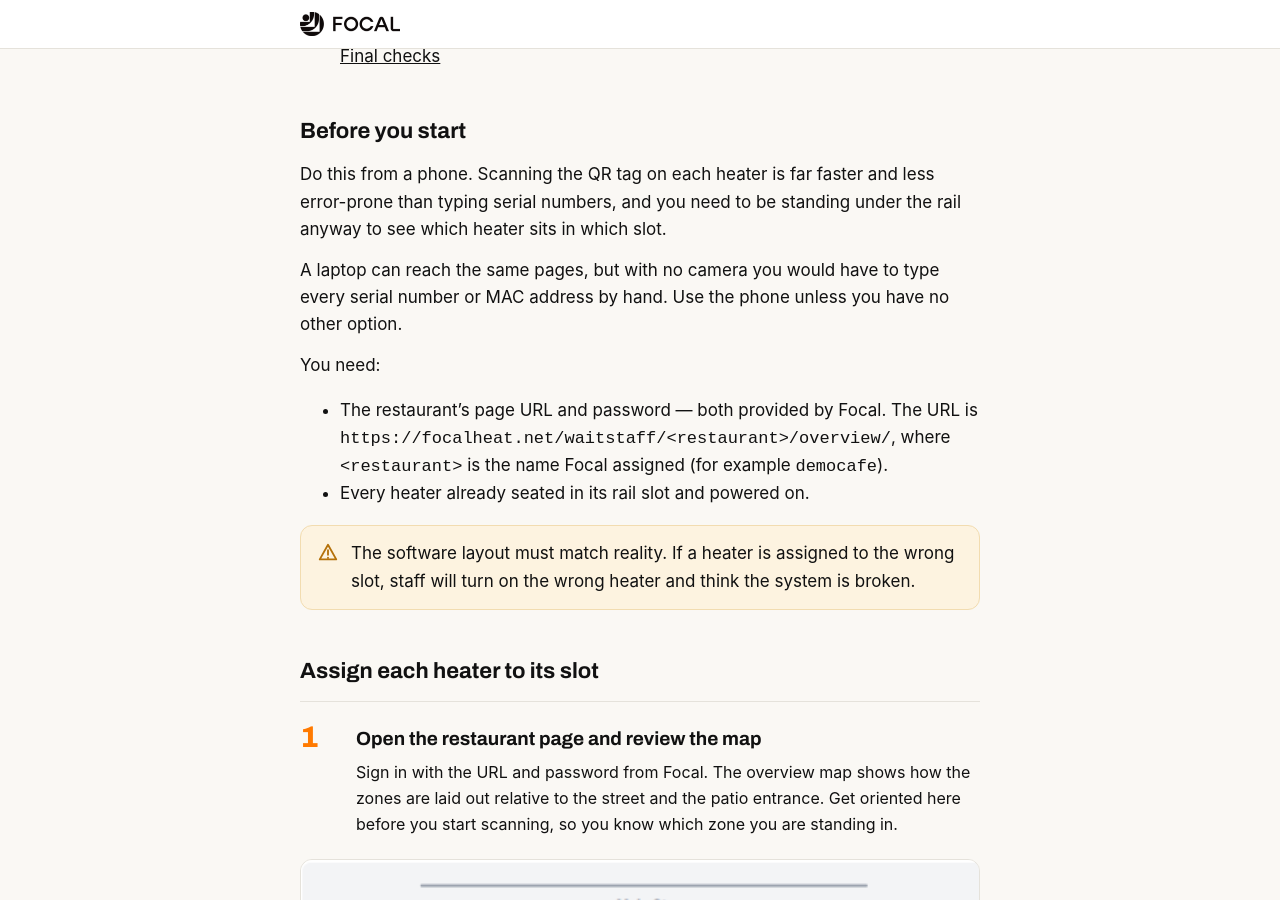
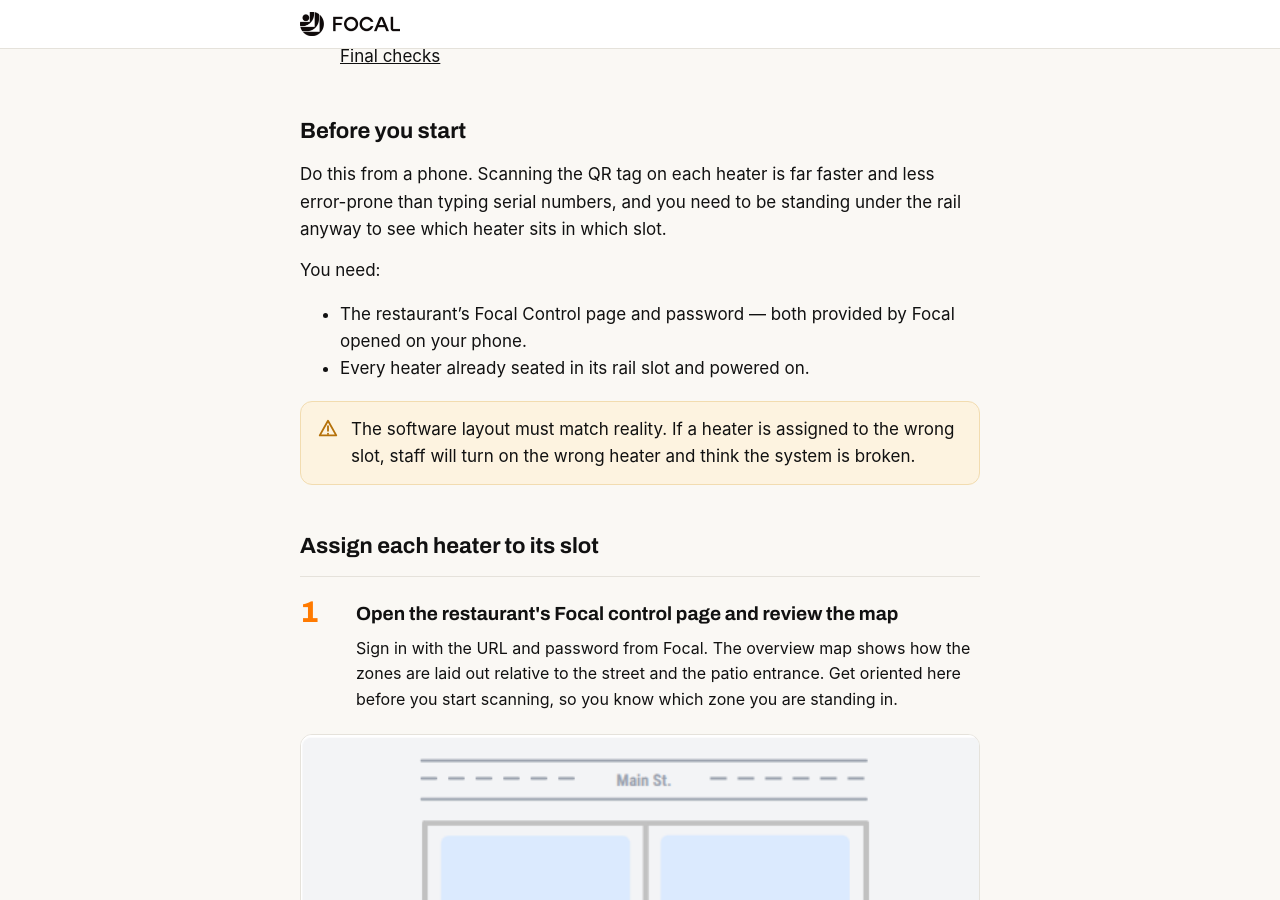
Before and after one commit to BeamT/external-docs, a Jekyll site: the page built from _guides/register-assign-heaters.md, in a window 1280 px wide and 900 px high, scrolled down 321 px. Built offline with Jekyll 4.4.1, drawn with Linux system fonts in a browser that asks for light colours; some web fonts are replaced; some of the changed text lies outside the part shown.

Commit message:
Update register-assign-heaters.md

```diff
--- a/_guides/register-assign-heaters.md
+++ b/_guides/register-assign-heaters.md
@@ -21,22 +21,16 @@
 error-prone than typing serial numbers, and you need to be standing under the
 rail anyway to see which heater sits in which slot.
 
-A laptop can reach the same pages, but with no camera you would have to type
-every serial number or MAC address by hand. Use the phone unless you have no
-other option.
-
 You need:
 
-* The restaurant's page URL and password — both provided by Focal. The URL is
-  `https://focalheat.net/waitstaff/<restaurant>/overview/`, where
-  `<restaurant>` is the name Focal assigned (for example `democafe`).
+* The restaurant's Focal Control page and password — both provided by Focal opened on your phone.
 * Every heater already seated in its rail slot and powered on.
 
 {% include warn.html text="The software layout must match reality. If a heater is assigned to the wrong slot, staff will turn on the wrong heater and think the system is broken." %}
 
 ## Assign each heater to its slot
 
-{% include step.html number="1" title="Open the restaurant page and review the map" body="Sign in with the URL and password from Focal. The overview map shows how the zones are laid out relative to the street and the patio entrance. Get oriented here before you start scanning, so you know which zone you are standing in." diagram="reg-01-map.png" %}
+{% include step.html number="1" title="Open the restaurant's Focal control page and review the map" body="Sign in with the URL and password from Focal. The overview map shows how the zones are laid out relative to the street and the patio entrance. Get oriented here before you start scanning, so you know which zone you are standing in." diagram="reg-01-map.png" %}
 
 {% include step.html number="2" title="Open Assign Devices" body="Tap the menu icon in the top left and choose Assign Devices." diagram="reg-02-nav.png" %}
 
@@ -44,19 +38,17 @@
 
 {% include step.html number="4" title="Tap the slot you are standing under" body="Tap an empty slot on the rail. The panel below reads No Heater Assigned to Rail, with a field for the QR link, serial number, or MAC address." diagram="reg-04-empty-slot-selected.png" %}
 
-{% include step.html number="5" title="Scan that heater's QR tag" body="Tap the camera icon and allow camera access if your phone asks. Point the camera at the QR tag on the heater in that slot — the round tag marked SCAN TO HEAT. Once it reads, tap Save Heater Assignment. If the tag will not scan, type the serial number or MAC address into the same field instead." diagram="reg-05-scan.png" %}
+{% include step.html number="5" title="Scan that heater's QR tag" body="Tap the camera icon and allow camera access if your phone asks. Point the camera at the QR tag on the heater in that slot — the round tag marked SCAN TO HEAT. Once it reads, tap Save Heater Assignment." diagram="reg-05-scan.png" %}
 
 {% include step.html number="6" title="Repeat until nothing is left empty" body="Work along the rail slot by slot, then move to the next zone. When you are done, no slot anywhere should still show an X." %}
 
 ## Confirm every assignment
 
-Assigning a heater proves the app accepted the code. It does not prove the code
-went into the right slot. Turning each heater on is the only check that catches
-a swapped pair.
+After assigning every heater, it's critical to confirm each heater was assigned to the correct slot so that right heater turns on when prompted.
 
 {% include step.html number="1" title="Go to Heater Control" body="Open the menu in the top left and choose Heater Control." %}
 
-{% include step.html number="2" title="Tap the first slot" body="Tap the slot on the zone map. It highlights, and the heater's serial number and status appear below with heat level controls at 0." diagram="reg-06-heater-selected.png" %}
+{% include step.html number="2" title="Tap the first slot" body="Tap the first slot on the zone map. It highlights, and the heater's serial number and status appear below with heat level controls at 0." diagram="reg-06-heater-selected.png" %}
 
 {% include step.html number="3" title="Set a non-zero heat level" body="Tap 1, 2, or 3. Look up at the heater in that slot: its LEDs should change to match the level you picked, and it should start putting out heat. If a different heater responds, the two are swapped — go back to Assign Devices and reassign both slots." diagram="reg-07-heater-hot.png" %}
 
```
